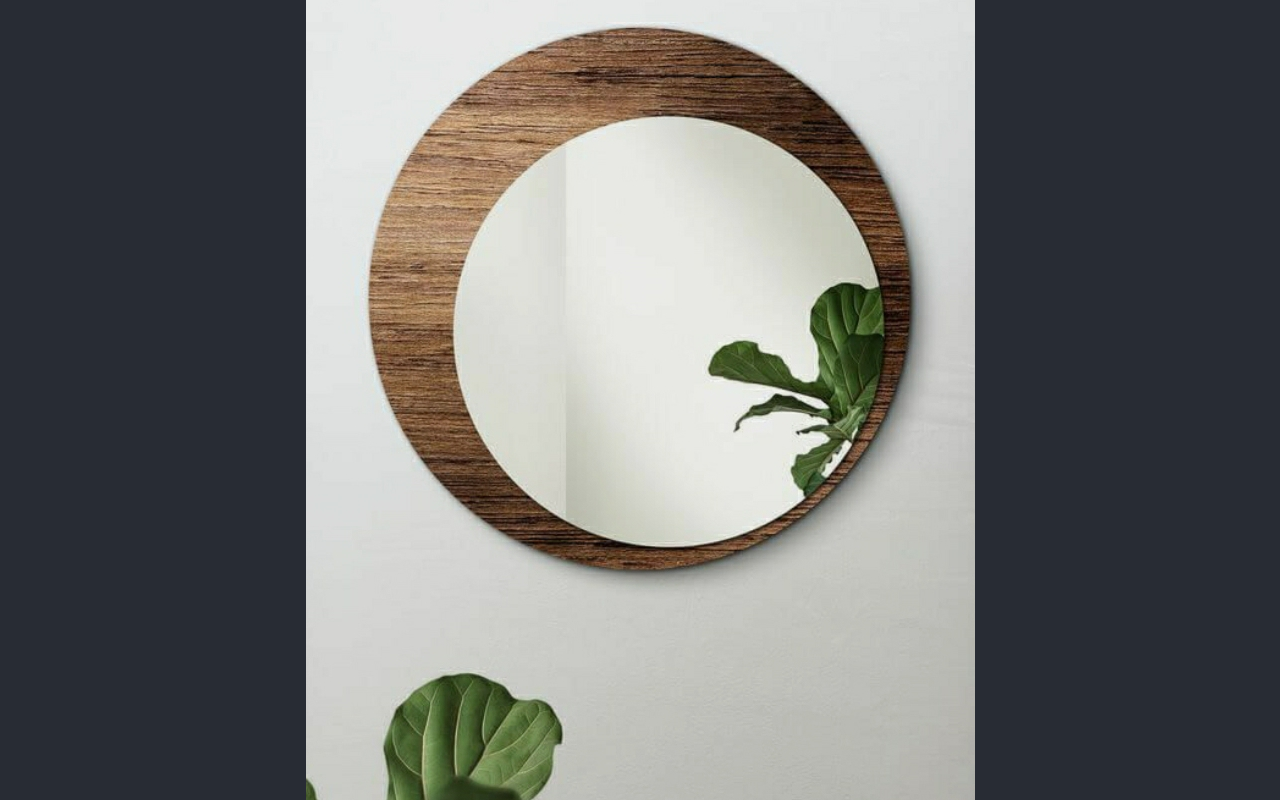
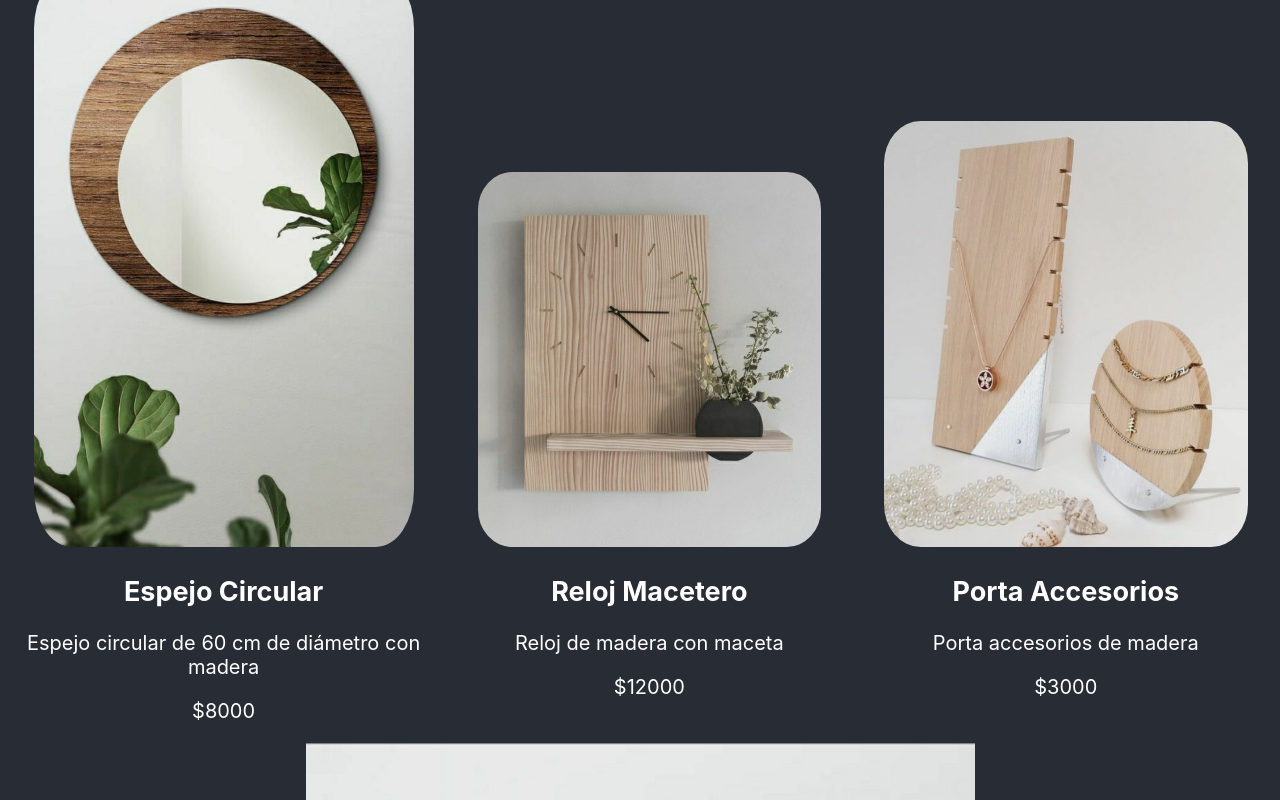
Before and after one commit to alvarez-mm/react, a React (Create React App) app: page / in a window 1280 px wide. Shown: the part 1060-1860 px from the top of the page. Built offline with nearby package versions, Linux system fonts and the light colour scheme.

Commit message:
stylesimagenes

```diff
--- a/src/App.js
+++ b/src/App.js
@@ -15,7 +15,7 @@ function App() {
       <header className="App-header">
       <ImagenInicio/>
       <ItemListContainer greeting={"Bienvenida/o al lugar que estiliza tu casa"}/>
-      <ItemDetailContainer/>
+      <ItemDetailContainer />
       </header>
     </div>
   );
--- a/src/components/Item/Item.js
+++ b/src/components/Item/Item.js
@@ -1,7 +1,9 @@
+import "./stylesItem.css";
+
 const Item = ({id, nombre, descripcion, precio, imagen, stock}) => {
     return (
-    <div>
-        <img src= {imagen} alt= {nombre}/>
+    <div className="itemProductos">
+        <img src= {imagen} alt= {nombre} className="imagenProducto"/>
         <h2>{nombre}</h2>
         <p>{descripcion}</p>
         <p>{precio}</p>
--- /dev/null
+++ b/src/components/Item/stylesItem.css
@@ -0,0 +1,13 @@
+.imagenProducto {
+    width: 85%;
+    border-radius: 10%;
+
+}
+
+h2 {
+    font-size: 27px;
+}
+
+p {
+    font-size: 20px;
+}
--- a/src/components/ItemDetailContainer/ItemDetailContainer.js
+++ b/src/components/ItemDetailContainer/ItemDetailContainer.js
@@ -1,4 +1,3 @@
-
 import { useState, useEffect } from "react";
 import ItemDetail from "../ItemDetail/ItemDetail";
 
@@ -20,7 +19,7 @@ const ItemDetailContainer = ({}) => {
 
     return (
         <>
-           <ItemDetail/>
+            <ItemDetail/>
         </>
     );
 };
--- a/src/components/ItemListContainer/ItemListContainer.js
+++ b/src/components/ItemListContainer/ItemListContainer.js
@@ -21,6 +21,7 @@ const ItemListContainer = ({greeting}) => {
 
     return (
         <>
+            <div className="itemListContainer">
                 {
                     items.length > 0 ? (
                 <ItemList listaProductos={items}/>
@@ -28,6 +29,7 @@ const ItemListContainer = ({greeting}) => {
                         <div>Cargando...</div>
                     )
                 }
+            </div>
         </>
     );
 };
--- a/src/components/ItemListContainer/stylesItemListContainer.css
+++ b/src/components/ItemListContainer/stylesItemListContainer.css
@@ -1,4 +1,6 @@
-.saludo {
-    font-size: 15px;
-    font-style: italic;
+.itemListContainer {
+    display: flex;
+    flex-direction: row;
+    justify-content: space-between;
+    align-items: baseline;
 }
```
Lines whose indentation alone changed are shown as unchanged.
